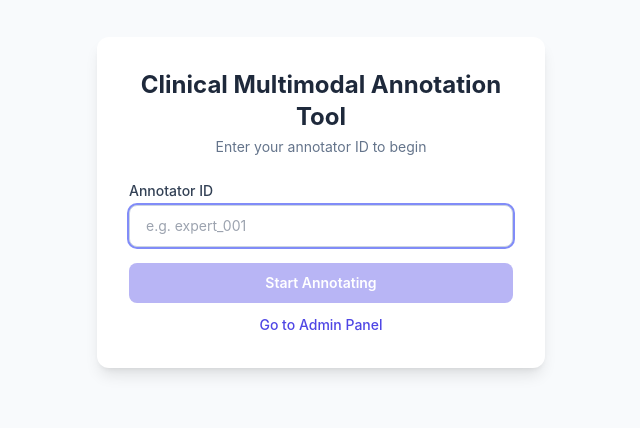
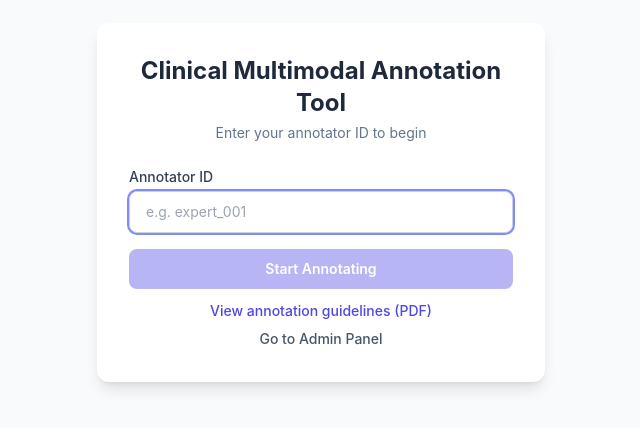
Before and after one commit to abasu9/clinical-annotation-tool, a React (Vite) app: page / in a window 1280 px wide. Shown: the part 198-626 px from the top of the page, without its empty margins (319-959 px from the left). Built offline with nearby package versions, Linux system fonts and the light colour scheme; no server answers; the HTML template or start-up script is replaced by a standard one.

Commit message:
feat: add annotation guidelines PDF link in header
- Bundle guidelines PDF in public/ for local and Cloudflare deploy
- Header, login screen, and Admin Panel link open PDF in new tab

```diff
--- a/src/components/AdminPanel.tsx
+++ b/src/components/AdminPanel.tsx
@@ -11,6 +11,7 @@ import { importDatasetFile } from "../lib/importDataset";
 import { downloadFile, toCSV } from "../lib/csv";
 import { toJSONL } from "../lib/jsonl";
 import AnnotationsViewer from "./AnnotationsViewer";
+import { ANNOTATION_GUIDELINES_URL } from "../lib/guidelines";
 
 interface Props {
   onBack: () => void;
@@ -122,14 +123,24 @@ export default function AdminPanel({ onBack }: Props) {
 
   return (
     <div className="max-w-5xl mx-auto p-6">
-      <div className="flex items-center justify-between mb-6">
+      <div className="flex items-center justify-between mb-6 gap-3 flex-wrap">
         <h2 className="text-2xl font-bold text-slate-800">Admin Panel</h2>
+        <div className="flex items-center gap-4">
+          <a
+            href={ANNOTATION_GUIDELINES_URL}
+            target="_blank"
+            rel="noopener noreferrer"
+            className="text-sm text-indigo-600 hover:text-indigo-800 font-medium"
+          >
+            Guidelines
+          </a>
           <button
             onClick={onBack}
             className="text-sm text-indigo-600 hover:text-indigo-800 font-medium"
           >
             ← Back
           </button>
+        </div>
       </div>
 
       {!isSupabaseConfigured && (
--- a/src/components/AnnotatorLogin.tsx
+++ b/src/components/AnnotatorLogin.tsx
@@ -1,4 +1,5 @@
 import React, { useState } from "react";
+import { ANNOTATION_GUIDELINES_URL } from "../lib/guidelines";
 
 const STORAGE_KEY = "annotator_id";
 
@@ -71,9 +72,17 @@ export default function AnnotatorLogin({ onLogin, onAdmin }: Props) {
             Start Annotating
           </button>
         </form>
+        <a
+          href={ANNOTATION_GUIDELINES_URL}
+          target="_blank"
+          rel="noopener noreferrer"
+          className="block w-full mt-3 text-center text-sm text-indigo-600 hover:text-indigo-800 font-medium"
+        >
+          View annotation guidelines (PDF)
+        </a>
         <button
           onClick={onAdmin}
-          className="w-full mt-3 text-sm text-indigo-600 hover:text-indigo-800 font-medium"
+          className="w-full mt-2 text-sm text-slate-600 hover:text-slate-800 font-medium"
         >
           Go to Admin Panel
         </button>
--- a/src/components/Header.tsx
+++ b/src/components/Header.tsx
@@ -1,4 +1,5 @@
 import React from "react";
+import { ANNOTATION_GUIDELINES_URL } from "../lib/guidelines";
 
 interface Props {
   annotatorId: string;
@@ -57,6 +58,14 @@ export default function Header({
               <span className="font-medium">Annotator:</span> {annotatorId}
             </span>
           )}
+          <a
+            href={ANNOTATION_GUIDELINES_URL}
+            target="_blank"
+            rel="noopener noreferrer"
+            className="text-indigo-600 hover:text-indigo-800 font-medium text-xs"
+          >
+            Guidelines
+          </a>
           <button
             onClick={onAdmin}
             className="text-indigo-600 hover:text-indigo-800 font-medium text-xs"
--- /dev/null
+++ b/src/lib/guidelines.ts
@@ -0,0 +1,2 @@
+/** Served from /public — opens in a new tab (PDF viewer). */
+export const ANNOTATION_GUIDELINES_URL = "./annotation_guidelines.pdf";
```
Also changed, not shown: 1 other file (tests, documents, lock files or other folders). Lines whose indentation alone changed are shown as unchanged.
